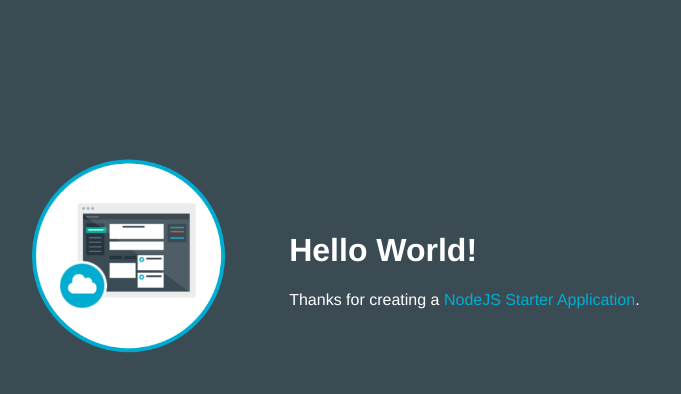
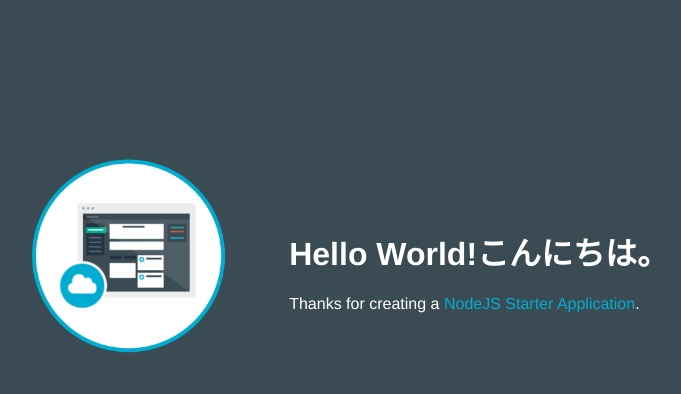
Before and after one commit to ISESSO/HelloWoldNodeJs, a website: page public/index.html in a window 1280 px wide. Shown: the whole page, without its empty margins (253-934 px from the left). Drawn offline with Linux system fonts and the light colour scheme.

Commit message:
Update index.html

```diff
--- a/public/index.html
+++ b/public/index.html
@@ -16,7 +16,7 @@
           <img class = "newappIcon" src="images/newapp-icon.png">
         </td>
         <td>
-          <h1 id="message">Hello World!</h1>
+          <h1 id="message">Hello World!こんにちは。</h1>
           <p class='description'></p> Thanks for creating a <span class = "blue">NodeJS Starter Application</span>.
         </td>
       </tr>
```
